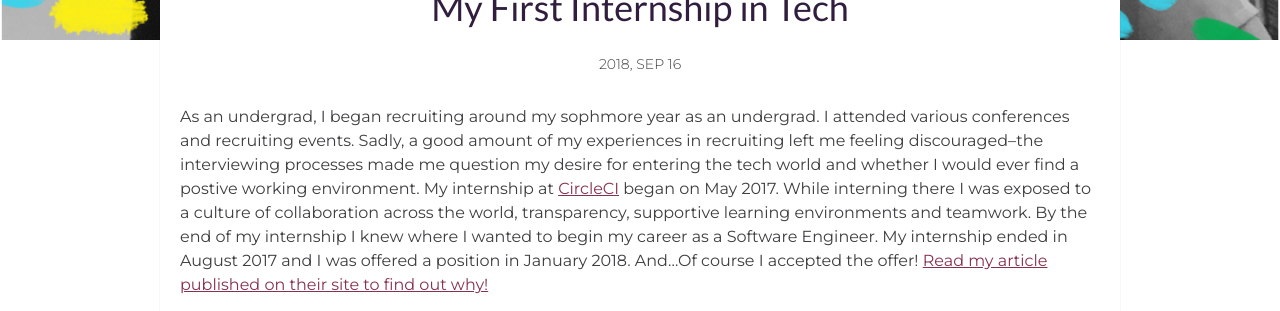
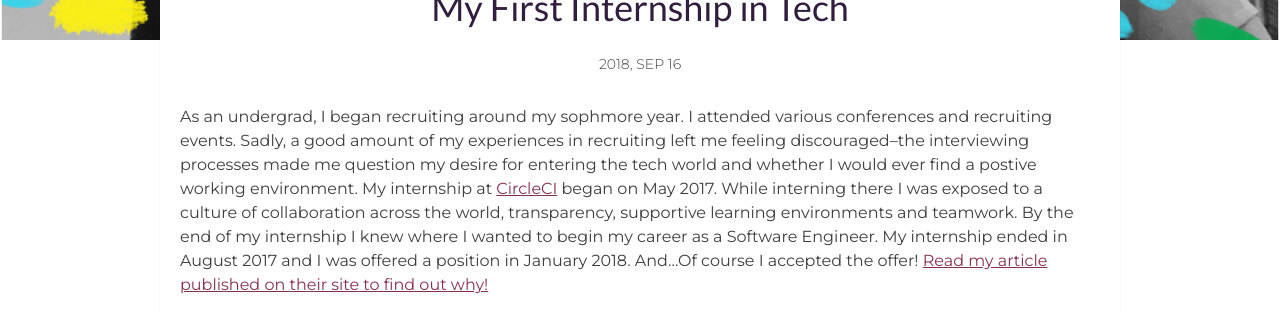
Before and after one commit to jackieg017/jackieg017.github.io, a Jekyll site: the page built from _posts/2018-09-16-my-first-internship-in-tech.markdown, in a window 1280 px wide. Shown: the part 563-874 px from the top of the page. Built offline with Jekyll 4.4.1, drawn with Linux system fonts in a browser that asks for light colours.

Commit message:
update internship article

```diff
--- a/_posts/2018-09-16-my-first-internship-in-tech.markdown
+++ b/_posts/2018-09-16-my-first-internship-in-tech.markdown
@@ -8,5 +8,5 @@
 author: Jacque # Add name author (optional)
 ---
 
-As an undergrad, I began recruiting around my sophmore year as an undergrad. I attended various conferences and recruiting events. Sadly, a good amount of my experiences in recruiting left me feeling discouraged--the interviewing processes made me question my desire for entering the tech world and whether I would ever find a postive working environment. My internship at [CircleCI](https://circleci.com/) began on May 2017. While interning there I was exposed to a culture of collaboration across the world, transparency, supportive learning environments and teamwork. By the end of my internship I knew where I wanted to begin my career as a Software Engineer. My internship ended in August 2017 and I was offered a position in January 2018. And...Of course I accepted the offer!
+As an undergrad, I began recruiting around my sophmore year. I attended various conferences and recruiting events. Sadly, a good amount of my experiences in recruiting left me feeling discouraged--the interviewing processes made me question my desire for entering the tech world and whether I would ever find a postive working environment. My internship at [CircleCI](https://circleci.com/) began on May 2017. While interning there I was exposed to a culture of collaboration across the world, transparency, supportive learning environments and teamwork. By the end of my internship I knew where I wanted to begin my career as a Software Engineer. My internship ended in August 2017 and I was offered a position in January 2018. And...Of course I accepted the offer!
 [Read my article published on their site to find out why!](https://circleci.com/blog/every-voice-counts-my-time-as-a-circleci-intern/?utm_content=buffer28f01&utm_medium=SCC&utm_source=Twitter&utm_campaign=Twitter-Buffer-Csy)
```
